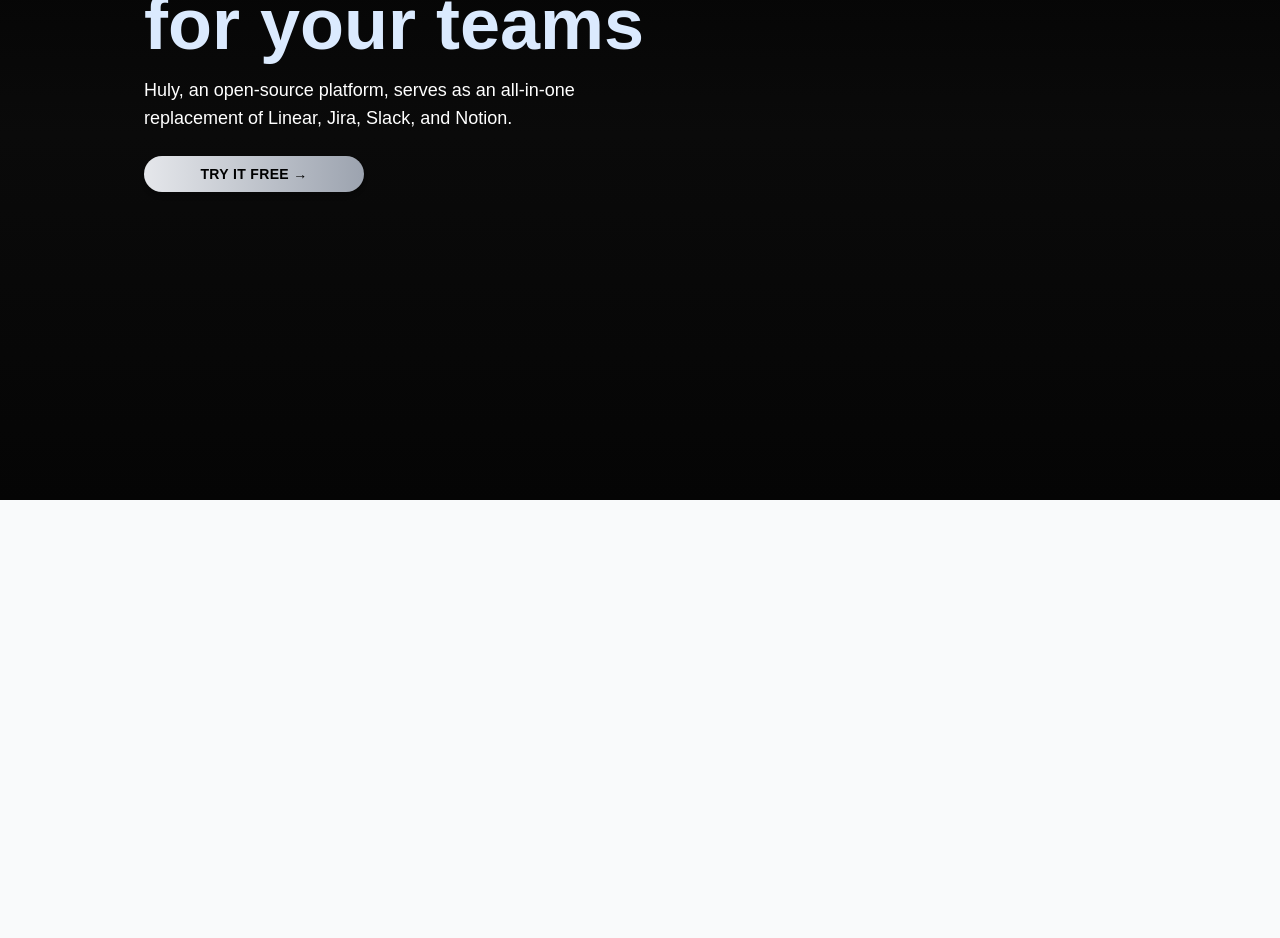
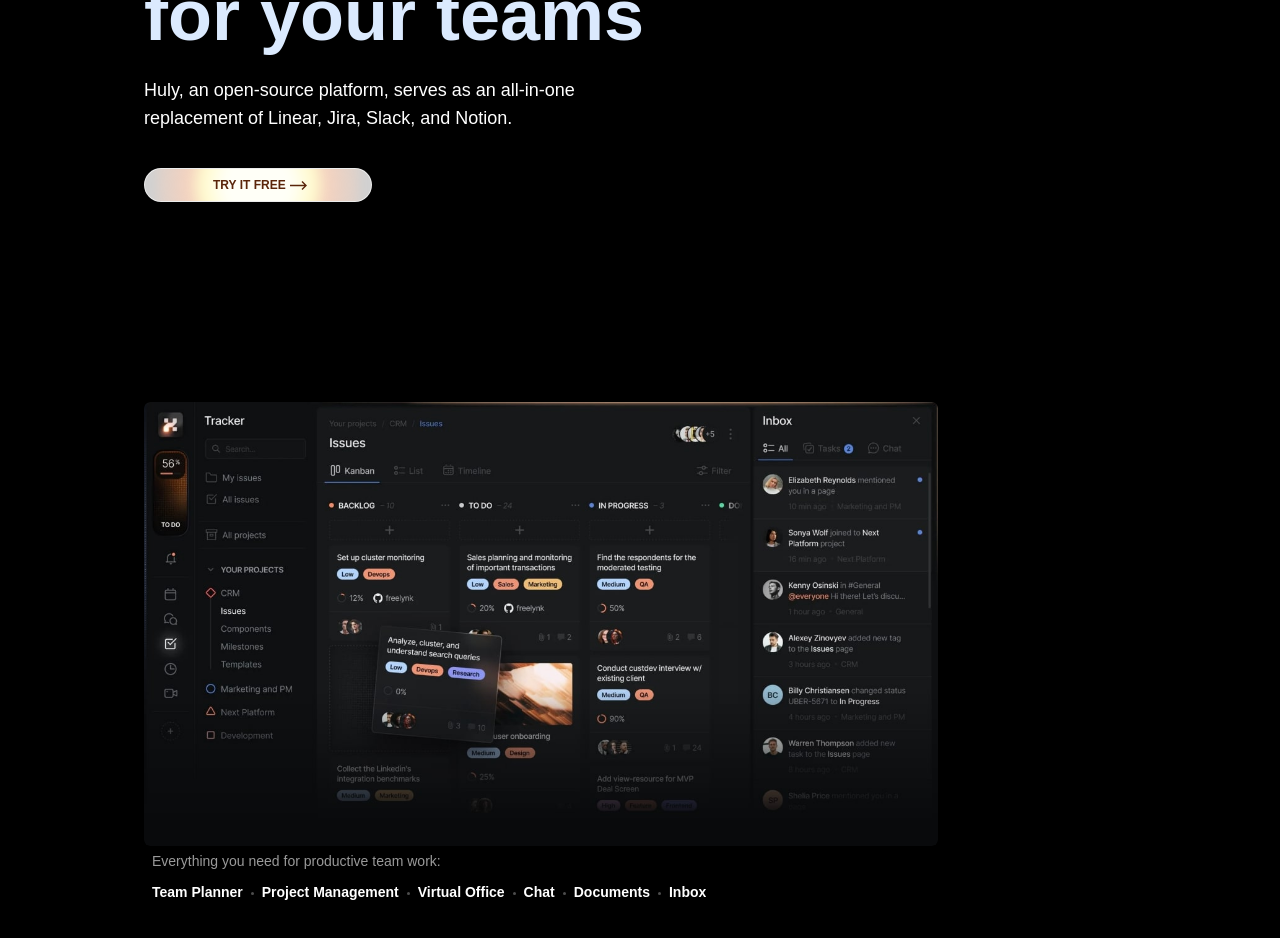
Before and after one commit to SAHIL13928/miragecloud2, a Next.js app: page / in a window 1280 px wide. Shown: the part 300-1238 px from the top of the page. Before the commit the page ends 800 px from the top, so only its background shows below. Built offline with nearby package versions, Linux system fonts and the light colour scheme.

Commit message:
button hover + herosection2

```diff
--- a/package.json
+++ b/package.json
@@ -14,7 +14,8 @@
     "next": "15.1.6",
     "react": "^19.0.0",
     "react-dom": "^19.0.0",
-    "react-icons": "^5.4.0"
+    "react-icons": "^5.4.0",
+    "typescript": "^5.7.3"
   },
   "devDependencies": {
     "postcss": "^8",
--- a/src/components/Hero.jsx
+++ b/src/components/Hero.jsx
@@ -1,64 +1,143 @@
 "use client";
 
-
-import { FaGithub } from 'react-icons/fa';
+import { FaGithub } from "react-icons/fa";
 import Button from "@/components/ui/button";
+import GradientButton from "./ui/gradientbutton";
 
 export default function HeroSectionWithNavbar() {
   return (
-    <div className="relative h-screen w-full flex flex-col">
-      {/* Navbar with same background as Hero */}
-      <nav className="flex justify-between items-center p-4 bg-gradient-to-r from-black via-[#0a0a0a] to-[#050505] text-white z-10">
-  {/* Logo on the left */}
+    <div className="relative h-screen w-full flex flex-col bg-black text-white mx-auto">
+      {/* Navbar */}
+      <nav className="flex justify-between items-center p-4 bg-gradient-to-r from-black via-[#0a0a0a] to-[#050505] text-white z-10 mx-36 ml-2"> {/* Add margin here */}
         <div className="ml-32 text-xl font-bold">Miragecould</div>
-
-  {/* Navigation Links */}
         <ul className="flex space-x-6 ml-24">
-    <li><a href="#" className="hover:text-blue-500">Features</a></li>
-    <li><a href="#" className="hover:text-blue-500">Pricing</a></li>
-    <li><a href="#" className="hover:text-blue-500">Contact</a></li>
+          <li>
+            <a href="#" className="hover:text-blue-500">
+              Features
+            </a>
+          </li>
+          <li>
+            <a href="#" className="hover:text-blue-500">
+              Pricing
+            </a>
+          </li>
+          <li>
+            <a href="#" className="hover:text-blue-500">
+              Contact
+            </a>
+          </li>
         </ul>
-
-  {/* Buttons on the right with same margin as the left side of the logo */}
         <div className="flex space-x-4 ml-auto">
           <button className="font-bold text-sm bg-transparent text-white px-8 py-2 rounded-full transition-all">
-      <a href="https://github.com/SAHIL13928" target="_blank" rel="noopener noreferrer" className="flex items-center space-x-2">
+            <a
+              href="https://github.com/SAHIL13928"
+              target="_blank"
+              rel="noopener noreferrer"
+              className="flex items-center space-x-2"
+            >
               <FaGithub />
               <span>STAR US</span>
             </a>
           </button>
-    <button className="font-bold text-sm bg-transparent border border-white text-white px-8 py-2 rounded-full transition-all hover:shadow-md hover:shadow-white">
+          <button className="font-bold text-sm bg-transparent border border-white text-white px-4  rounded-full transition-all hover:shadow-sm hover:shadow-white">
             SIGN IN
           </button>
-    <button className="font-bold text-sm bg-transparent border border-white text-white px-8 py-2 rounded-full transition-all hover:shadow-md hover:shadow-white">
+          <button className="font-bold text-sm bg-transparent border border-white text-white px-4 rounded-full transition-all hover:shadow-sm hover:shadow-white">
             GET STARTED
           </button>
         </div>
       </nav>
 
-
-
       {/* Hero Section */}
-      <div className="relative flex-1 w-full flex items-center justify-start bg-black">
-        {/* Background Gradient */}
-        <div className="absolute inset-0 bg-gradient-to-b from-black via-[#0a0a0a] to-[#050505]" />
-
-        {/* Hero Content - Left Aligned */}
-        <div className="absolute left-20 top-[20%]  text-white pl-16">
-          <h1 className="text-7xl font-bold">
+      <div className="relative flex-1 w-full flex flex-col items-start justify-center px-36 py-28 bg-black">
+        <h1 className="text-7xl font-bold leading-tight">
           Everything App <br />
-            <span className="text-blue-100">for your teams</span>
+          <span className="text-blue-100 ">for your teams</span>
         </h1>
-          <p className="text-white mt-4 text-lg">
-            Huly, an open-source platform, serves as an all-in-one <br/> replacement of
+        <p className="text-white mt-4 text-lg max-w-xl">
+          Huly, an open-source platform, serves as an all-in-one <br /> replacement of
           Linear, Jira, Slack, and Notion.
         </p>
+        <div className="mt-11 lg:mt-9 md:mt-7 sm:mt-5">
+          <GradientButton>
+            <span className="text-[#5A250A]">Try it Free</span>
+            <svg
+              xmlns="http://www.w3.org/2000/svg"
+              fill="none"
+              viewBox="0 0 17 9"
+              className="h-[9px] w-[17px] text-[#5A250A]"
+            >
+              <path
+                fill="currentColor"
+                fillRule="evenodd"
+                d="m12.495 0 4.495 4.495-4.495 4.495-.99-.99 2.805-2.805H0v-1.4h14.31L11.505.99z"
+                clipRule="evenodd"
+              />
+            </svg>
+          </GradientButton>
+        </div>
 
-          {/* Button */}
-          <div className="mt-6">
-            <Button className="min-w-[220px]">
-              TRY IT FREE →
-            </Button>
+        {/* Image Section BELOW Hero Text, Aligned Left */}
+        <div className="mt-14 w-full py-36 flex justify-start">
+          <div className="relative rounded-md overflow-hidden w-full sm:w-[80%]">
+            <img
+              alt="Huly App"
+              fetchPriority="high"
+              width="1024"
+              height="569"
+              decoding="async"
+              src="/huly2.jpg"
+              className="w-full rounded-md"
+            />
+          </div>
+        </div>
+
+        {/* Text Section Below Image */}
+        <div className="absolute bottom-[200px] left-[152px] z-30 overflow-hidden text-sm tracking-snugger ">
+          <p className="mb-3.5 font-light leading-none text-white/60 will-change-transform">
+            Everything you need for productive team work:
+          </p>
+          <div className="w-full xs:flex xs:overflow-hidden">
+            <ul className="flex flex-shrink-0 font-semibold leading-dense text-white will-change-transform xs:animate-infinityScroll">
+              <li className="relative sm:shrink-0 xs:before:relative xs:before:mx-2 xs:before:inline-block xs:before:aspect-square xs:before:w-[3px] xs:before:rounded-full xs:before:bg-white/30 xs:before:align-middle ">
+                Team Planner
+              </li>
+              <li className="relative sm:shrink-0 before:relative before:mx-2.5 before:inline-block before:aspect-square before:w-[3px] before:rounded-full before:bg-white/30 before:align-middle sm:before:mx-2">
+                Project Management
+              </li>
+              <li className="relative sm:shrink-0 before:relative before:mx-2.5 before:inline-block before:aspect-square before:w-[3px] before:rounded-full before:bg-white/30 before:align-middle sm:before:mx-2">
+                Virtual Office
+              </li>
+              <li className="relative sm:shrink-0 before:relative before:mx-2.5 before:inline-block before:aspect-square before:w-[3px] before:rounded-full before:bg-white/30 before:align-middle sm:before:mx-2">
+                Chat
+              </li>
+              <li className="relative sm:shrink-0 before:relative before:mx-2.5 before:inline-block before:aspect-square before:w-[3px] before:rounded-full before:bg-white/30 before:align-middle sm:before:mx-2">
+                Documents
+              </li>
+              <li className="relative sm:shrink-0 before:relative before:mx-2.5 before:inline-block before:aspect-square before:w-[3px] before:rounded-full before:bg-white/30 before:align-middle sm:before:mx-2">
+                Inbox
+              </li>
+            </ul>
+            <ul className="hidden flex-shrink-0 font-semibold leading-dense text-white will-change-transform xs:flex xs:animate-infinityScroll">
+              <li className="relative before:relative before:mx-2.5 before:inline-block before:aspect-square before:w-[3px] before:rounded-full before:bg-white/30 before:align-middle sm:shrink-0 sm:before:mx-2">
+                Team Planner
+              </li>
+              <li className="relative before:relative before:mx-2.5 before:inline-block before:aspect-square before:w-[3px] before:rounded-full before:bg-white/30 before:align-middle sm:shrink-0 sm:before:mx-2">
+                Project Management
+              </li>
+              <li className="relative before:relative before:mx-2.5 before:inline-block before:aspect-square before:w-[3px] before:rounded-full before:bg-white/30 before:align-middle sm:shrink-0 sm:before:mx-2">
+                Virtual Office
+              </li>
+              <li className="relative before:relative before:mx-2.5 before:inline-block before:aspect-square before:w-[3px] before:rounded-full before:bg-white/30 before:align-middle sm:shrink-0 sm:before:mx-2">
+                Chat
+              </li>
+              <li className="relative before:relative before:mx-2.5 before:inline-block before:aspect-square before:w-[3px] before:rounded-full before:bg-white/30 before:align-middle sm:shrink-0 sm:before:mx-2">
+                Documents
+              </li>
+              <li className="relative before:relative before:mx-2.5 before:inline-block before:aspect-square before:w-[3px] before:rounded-full before:bg-white/30 before:align-middle sm:shrink-0 sm:before:mx-2">
+                Inbox
+              </li>
+            </ul>
           </div>
         </div>
       </div>
--- /dev/null
+++ b/src/components/ui/GradientButton.jsx
@@ -0,0 +1,39 @@
+"use client";
+import { useState, useRef } from "react";
+import { motion } from "framer-motion";
+
+const GradientButton = ({ children }) => {
+  const buttonRef = useRef(null);
+  const [position, setPosition] = useState({ x: 0, y: 0 });
+
+  const handleMouseMove = (e) => {
+    const rect = buttonRef.current?.getBoundingClientRect();
+    if (rect) {
+      const x = e.clientX - rect.left - rect.width / 2;
+      const y = e.clientY - rect.top - rect.height / 2;
+      setPosition({ x, y });
+    }
+  };
+
+  return (
+    <motion.button
+      ref={buttonRef}
+      className="relative z-10 overflow-hidden rounded-full border border-white/60 bg-[#d1d1d1] px-16 py-2 uppercase font-bold text-xs text-black transition-all duration-200 flex items-center justify-center space-x-1"
+      onMouseMove={handleMouseMove}
+    >
+      <motion.div
+        className="absolute -z-10 flex w-[204px] items-center justify-center"
+        animate={{ x: position.x, y: position.y }}
+        transition={{ type: "spring", stiffness: 100, damping: 10 }}
+      >
+        {/* Outer glow */}
+        <div className="absolute top-1/2 left-1/2 h-[121px] w-[121px] -translate-x-1/2 -translate-y-1/2 bg-[radial-gradient(circle,#FFFFF5_3.5%,#FFAA81_26.5%,#FFDA9F_37.5%,rgba(255,170,129,0.50)_49%,rgba(210,106,58,0.00)_92.5%)]" />
+        {/* Inner soft glow */}
+        <div className="absolute top-1/2 left-1/2 h-[103px] w-[204px] -translate-x-1/2 -translate-y-1/2 bg-[radial-gradient(circle,#FFFFF7_29%,#FFFACD_48.5%,#F4D2BF_60.71%,rgba(214,211,210,0.00)_100%)] blur-[5px]" />
+      </motion.div>
+      {children}
+    </motion.button>
+  );
+};
+
+export default GradientButton;
```
Also changed, not shown: public/huly2.jpg (added), src/components/Navbar.tsx (renamed from src/components/Navbar.jsx), src/components/ui/button.jsx (line endings or trailing spaces), 1 other file (tests, documents, lock files or other folders). Lines whose indentation alone changed are shown as unchanged.
